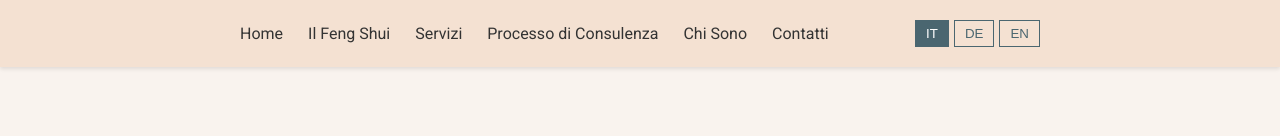
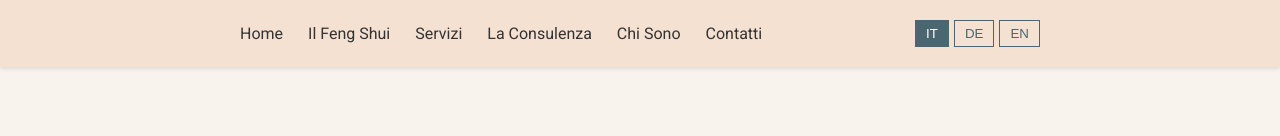
Before and after one commit to dbltnk/ileniatixi_com, a plain HTML site: page index.html in a window 1280 px wide. Shown: the top 136 px of the page. Drawn offline with nearby package versions, Linux system fonts and the light colour scheme.

Commit message:
nav consulenza

```diff
--- a/index.html
+++ b/index.html
@@ -306,8 +306,8 @@
                     <li><a href="#about-feng-shui" data-de="Über Feng Shui" data-en="About Feng Shui">Il Feng Shui</a>
                     </li>
                     <li><a href="#services" data-de="Leistungen" data-en="Services">Servizi</a></li>
-                    <li><a href="#consultation-process" data-de="Beratungsprozess"
-                            data-en="Consultation Process">Processo di Consulenza</a></li>
+                    <li><a href="#consultation-process" data-de="Beratungsprozess" data-en="Consultation Process">La
+                            Consulenza</a></li>
                     <li><a href="#about-me" data-de="Über mich" data-en="About Me">Chi Sono</a></li>
                     <li><a href="#contact" data-de="Kontakt" data-en="Contact">Contatti</a></li>
                 </ul>
```
